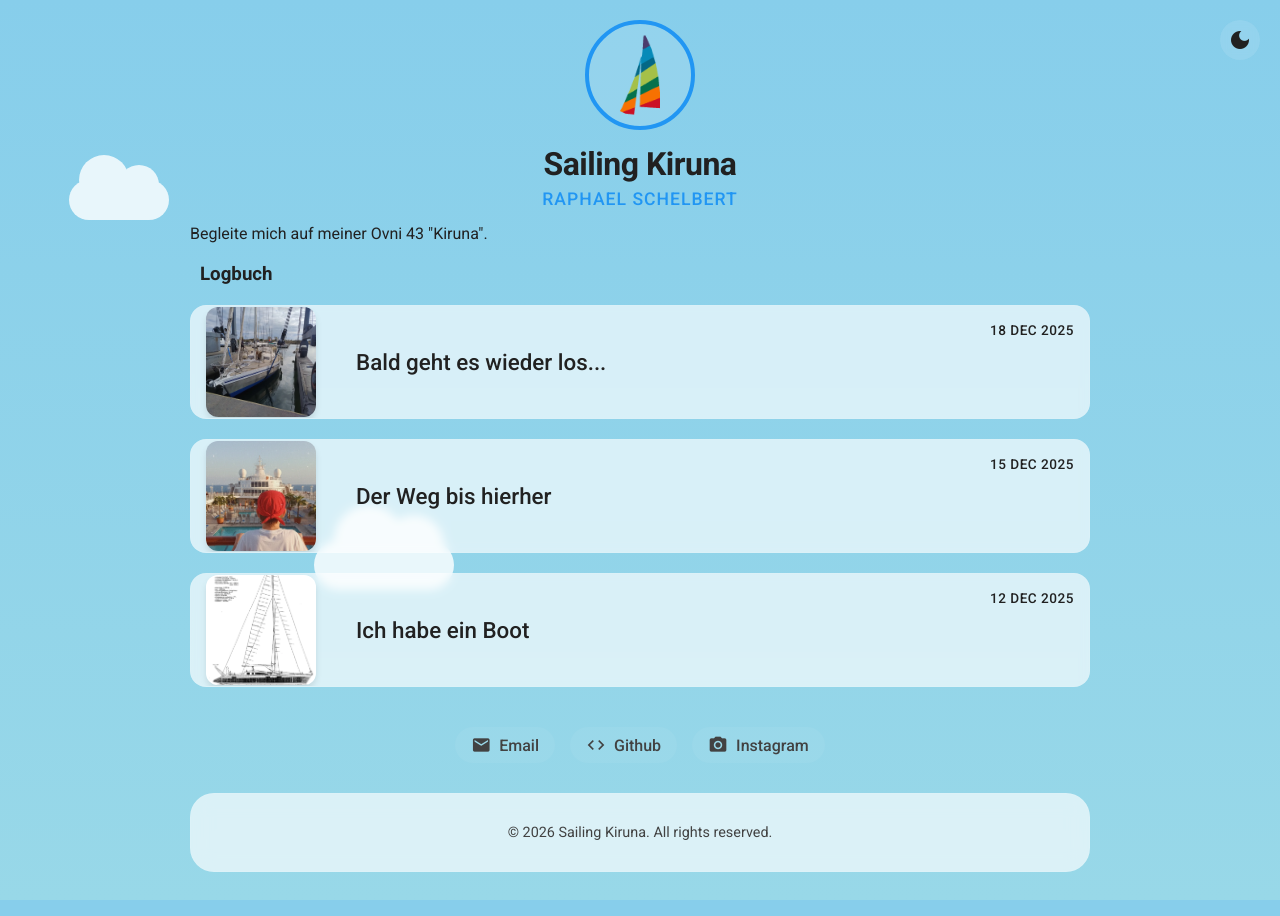
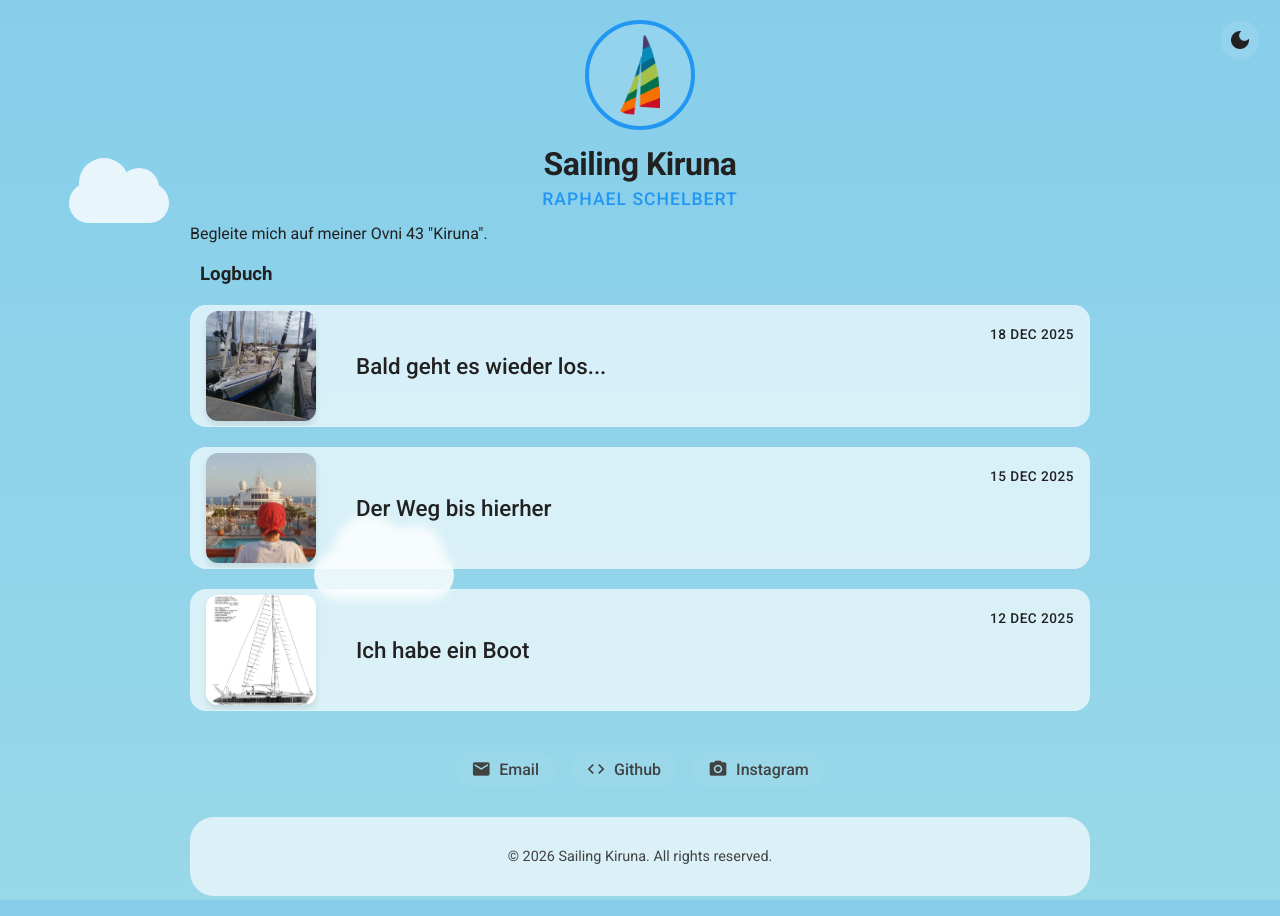
Before and after one commit to relyant/relyant.github.io, a Jekyll site: the page built from index.html, in a window 1280 px wide. Built offline with Jekyll 4.4.1, drawn with Linux system fonts in a browser that asks for light colours.

Commit message:
Update default.html

```diff
--- a/_layouts/default.html
+++ b/_layouts/default.html
@@ -137,7 +137,7 @@
 
         .blog-row {
             position: relative;
-            display: flex; align-items: center; padding: 15px; padding-top: 1px; padding-bottom: 1px;
+            display: flex; align-items: center; padding: 15px; padding-top: 5px; padding-bottom: 5px;
             background: var(--surface-color);
             backdrop-filter: blur(5px);
             border-radius: 16px; margin-bottom: 20px; text-decoration: none; color: var(--text-primary); border: 1px solid rgba(255, 255, 255, 0.05); overflow: hidden; transition: transform 0.3s ease; z-index: 1;
```
